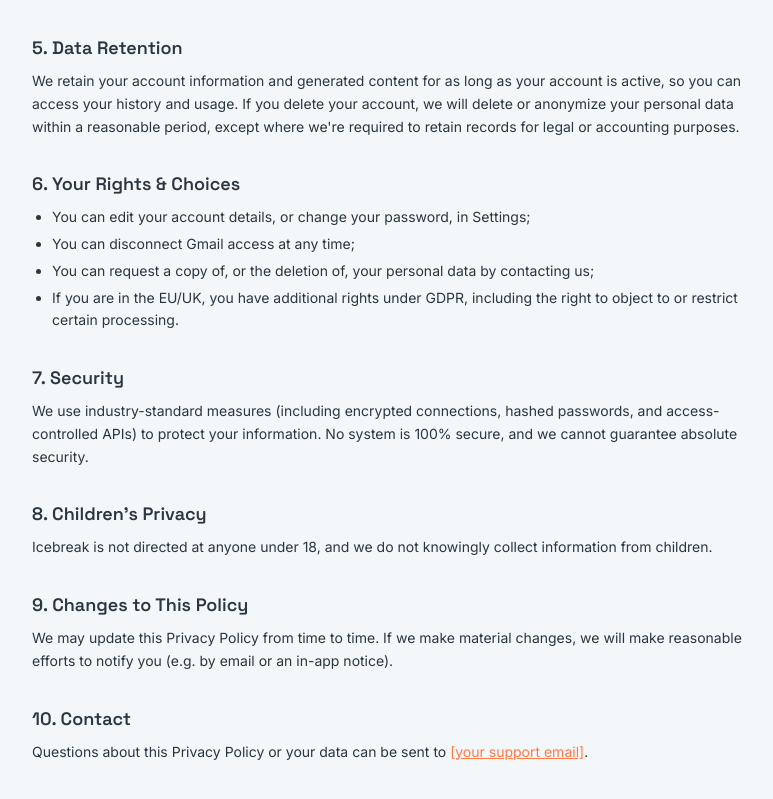
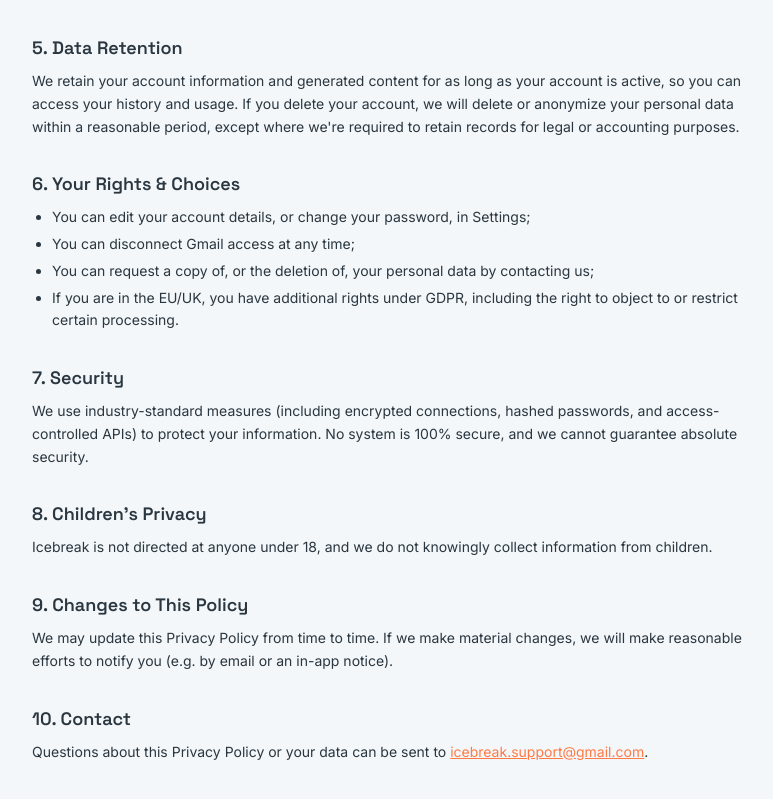
Before and after one commit to Frontendwep-Developer/icebreak, a Next.js app: page /privacy in a window 1280 px wide. Shown: the part 1358-2157 px from the top of the page, without its empty margins (248-1021 px from the left). Built offline with nearby package versions, Linux system fonts and the light colour scheme; no server answers.

Commit message:
Add support email to Terms and Privacy pages

```diff
--- a/app/privacy/page.tsx
+++ b/app/privacy/page.tsx
@@ -172,11 +172,11 @@
               Questions about this Privacy Policy or your data can be sent
               to{" "}
               <a
-                href="mailto:support@icebreak-livid.vercel.app"
-                className="text-thaw underline"
-              >
-                [your support email]
-              </a>
+                href="mailto:icebreak.support@gmail.com"
+  className="text-thaw underline"
+>
+  icebreak.support@gmail.com
+</a>
               .
             </p>
           </section>
--- a/app/terms/page.tsx
+++ b/app/terms/page.tsx
@@ -215,11 +215,11 @@
             <p>
               Questions about these Terms can be sent to{" "}
               <a
-                href="mailto:support@icebreak-livid.vercel.app"
-                className="text-thaw underline"
-              >
-                [your support email]
-              </a>
+                href="mailto:icebreak.support@gmail.com"
+  className="text-thaw underline"
+>
+  icebreak.support@gmail.com
+</a>
               .
             </p>
           </section>
```
